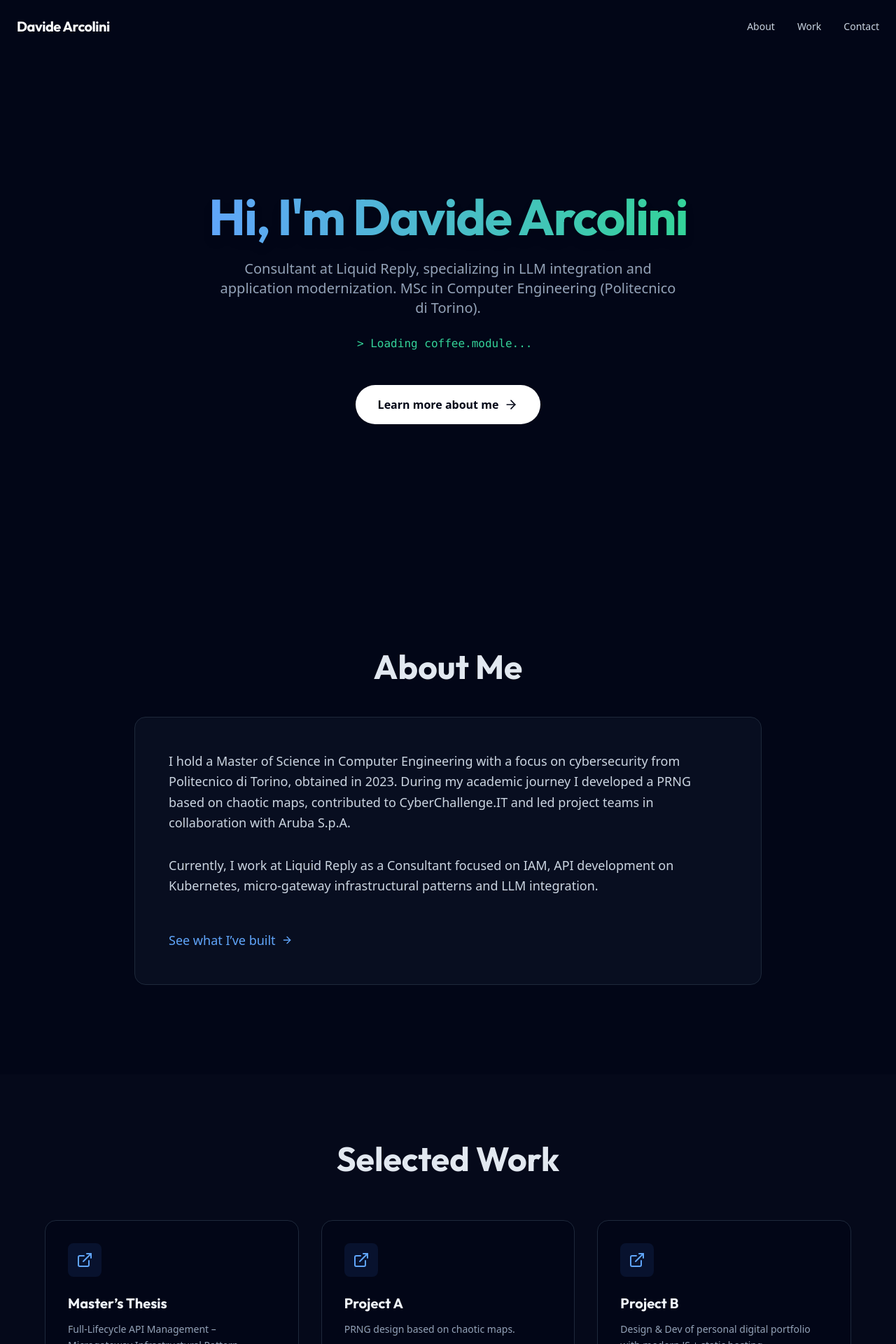
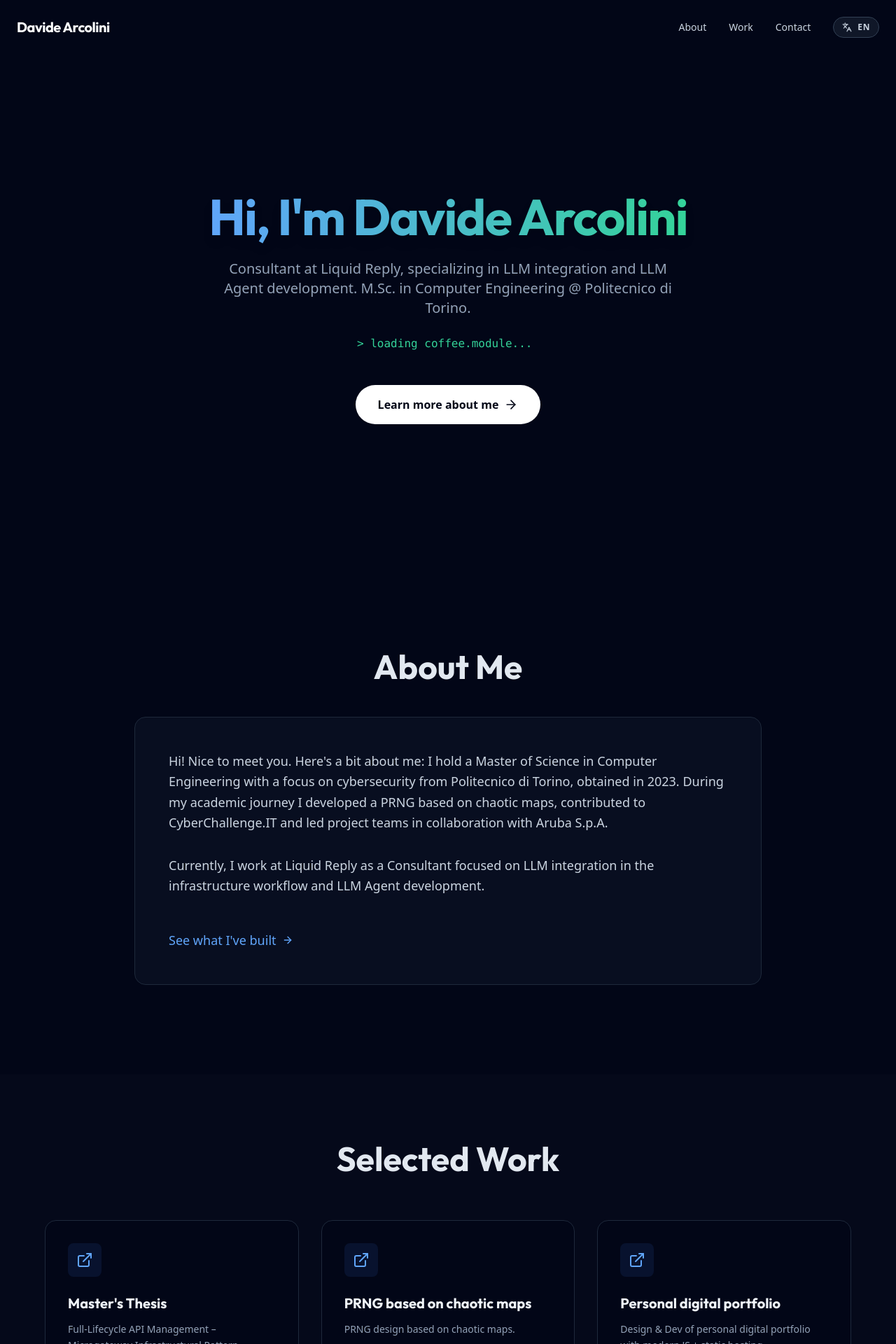
Before and after one commit to dvdr00t/portfolio, a Next.js app: page / in a window 1280 px wide. Shown: the top 1920 px of the page at 70% size. Built offline with nearby package versions, Linux system fonts and the light colour scheme.

Commit message:
feat: added more languages

```diff
--- a/src/app/layout.tsx
+++ b/src/app/layout.tsx
@@ -2,6 +2,7 @@ import type { Metadata } from "next";
 import { Inter, Outfit } from "next/font/google";
 import "./globals.css";
 import { clsx } from "clsx";
+import { LanguageProvider } from "@/context/LanguageContext";
 
 const inter = Inter({ subsets: ["latin"], variable: "--font-inter" });
 const outfit = Outfit({ subsets: ["latin"], variable: "--font-outfit" });
@@ -25,7 +26,7 @@ export default function RootLayout({
           "antialiased bg-slate-950 text-slate-200"
         )}
       >
-        {children}
+        <LanguageProvider>{children}</LanguageProvider>
       </body>
     </html>
   );
--- a/src/components/About.tsx
+++ b/src/components/About.tsx
@@ -3,9 +3,10 @@
 import { motion } from 'framer-motion';
 import Link from 'next/link';
 import { ArrowRight } from 'lucide-react';
-import content from '@/data/content.json';
+import { useLanguage } from '@/context/LanguageContext';
 
 export default function About() {
+    const { content } = useLanguage();
     const { about } = content;
 
     return (
--- a/src/components/Contact.tsx
+++ b/src/components/Contact.tsx
@@ -2,9 +2,10 @@
 
 import { motion } from 'framer-motion';
 import { Mail, Github } from 'lucide-react';
-import content from '@/data/content.json';
+import { useLanguage } from '@/context/LanguageContext';
 
 export default function Contact() {
+    const { content } = useLanguage();
     const { contact } = content;
 
     return (
--- a/src/components/Footer.tsx
+++ b/src/components/Footer.tsx
@@ -1,6 +1,9 @@
-import content from '@/data/content.json';
+'use client';
+
+import { useLanguage } from '@/context/LanguageContext';
 
 export default function Footer() {
+    const { content } = useLanguage();
     const { footer } = content;
     const year = new Date().getFullYear();
 
--- a/src/components/Hero.tsx
+++ b/src/components/Hero.tsx
@@ -3,10 +3,11 @@
 import { motion } from 'framer-motion';
 import { ArrowRight } from 'lucide-react';
 import Link from 'next/link';
-import content from '@/data/content.json';
 import TypewriterEffect from './TypewriterEffect';
+import { useLanguage } from '@/context/LanguageContext';
 
 export default function Hero() {
+    const { content } = useLanguage();
     const { hero } = content;
 
     return (
--- a/src/components/Navbar.tsx
+++ b/src/components/Navbar.tsx
@@ -2,19 +2,21 @@
 
 import { useState, useEffect } from 'react';
 import Link from 'next/link';
-import { Menu, X } from 'lucide-react';
+import { Menu, X, Languages } from 'lucide-react';
 import { motion, AnimatePresence } from 'framer-motion';
 import { clsx } from 'clsx';
-
-const navLinks = [
-    { href: '#about', label: 'About' },
-    { href: '#work', label: 'Work' },
-    { href: '#contact', label: 'Contact' },
-];
+import { useLanguage } from '@/context/LanguageContext';
 
 export default function Navbar() {
     const [isOpen, setIsOpen] = useState(false);
     const [scrolled, setScrolled] = useState(false);
+    const { language, setLanguage, content } = useLanguage();
+
+    const navLinks = [
+        { href: '#about', label: content.navbar.about },
+        { href: '#work', label: content.navbar.work },
+        { href: '#contact', label: content.navbar.contact },
+    ];
 
     useEffect(() => {
         const handleScroll = () => {
@@ -23,6 +25,10 @@ export default function Navbar() {
         window.addEventListener('scroll', handleScroll);
         return () => window.removeEventListener('scroll', handleScroll);
     }, []);
+
+    const toggleLanguage = () => {
+        setLanguage(language === 'en' ? 'it' : 'en');
+    };
 
     return (
         <nav
@@ -40,22 +46,40 @@ export default function Navbar() {
                 <div className="hidden md:flex items-center space-x-8">
                     {navLinks.map((link) => (
                         <Link
-                            key={link.label}
+                            key={link.href}
                             href={link.href}
                             className="text-sm font-medium text-slate-300 hover:text-white transition-colors"
                         >
                             {link.label}
                         </Link>
                     ))}
+
+                    <button
+                        onClick={toggleLanguage}
+                        className="flex items-center gap-2 px-3 py-1.5 rounded-full bg-slate-800/50 hover:bg-slate-800 border border-slate-700 hover:border-slate-600 transition-all text-xs font-semibold uppercase tracking-wider text-slate-300"
+                        title="Switch Language"
+                    >
+                        <Languages className="w-3.5 h-3.5" />
+                        <span>{language}</span>
+                    </button>
                 </div>
 
-                {/* Mobile Menu Button */}
-                <button
-                    className="md:hidden text-slate-300"
-                    onClick={() => setIsOpen(!isOpen)}
-                >
-                    {isOpen ? <X /> : <Menu />}
-                </button>
+                {/* Mobile Menu Button & Language */}
+                <div className="md:hidden flex items-center gap-4">
+                    <button
+                        onClick={toggleLanguage}
+                        className="flex items-center gap-2 px-3 py-1.5 rounded-full bg-slate-800/50 hover:bg-slate-800 border border-slate-700 transition-all text-xs font-semibold uppercase tracking-wider text-slate-300"
+                    >
+                        <span>{language}</span>
+                    </button>
+
+                    <button
+                        className="text-slate-300"
+                        onClick={() => setIsOpen(!isOpen)}
+                    >
+                        {isOpen ? <X /> : <Menu />}
+                    </button>
+                </div>
             </div>
 
             {/* Mobile Nav */}
@@ -70,7 +94,7 @@ export default function Navbar() {
                         <div className="flex flex-col p-6 space-y-4">
                             {navLinks.map((link) => (
                                 <Link
-                                    key={link.label}
+                                    key={link.href}
                                     href={link.href}
                                     className="text-lg font-medium text-slate-300 hover:text-white"
                                     onClick={() => setIsOpen(false)}
--- a/src/components/Work.tsx
+++ b/src/components/Work.tsx
@@ -3,9 +3,10 @@
 import { motion } from 'framer-motion';
 import { ExternalLink, ArrowRight } from 'lucide-react';
 import Link from 'next/link';
-import content from '@/data/content.json';
+import { useLanguage } from '@/context/LanguageContext';
 
 export default function Work() {
+    const { content } = useLanguage();
     const { work } = content;
 
     return (
--- /dev/null
+++ b/src/context/LanguageContext.tsx
@@ -0,0 +1,37 @@
+'use client';
+
+// Context for managing language state across the application
+
+import React, { createContext, useContext, useState, ReactNode } from 'react';
+import en from '../data/en.json';
+import it from '../data/it.json';
+
+type Language = 'en' | 'it';
+
+interface LanguageContextType {
+    language: Language;
+    setLanguage: (lang: Language) => void;
+    content: typeof en;
+}
+
+const LanguageContext = createContext<LanguageContextType | undefined>(undefined);
+
+export function LanguageProvider({ children }: { children: ReactNode }) {
+    const [language, setLanguage] = useState<Language>('en');
+
+    const content = language === 'en' ? en : it;
+
+    return (
+        <LanguageContext.Provider value={{ language, setLanguage, content }}>
+            {children}
+        </LanguageContext.Provider>
+    );
+}
+
+export function useLanguage() {
+    const context = useContext(LanguageContext);
+    if (context === undefined) {
+        throw new Error('useLanguage must be used within a LanguageProvider');
+    }
+    return context;
+}
--- a/src/data/content.json
+++ /dev/null
@@ -1,53 +0,0 @@
-{
-    "hero": {
-        "title": "Hi, I'm Davide Arcolini",
-        "subtitle": "Consultant at Liquid Reply, specializing in LLM integration and application modernization. MSc in Computer Engineering (Politecnico di Torino).",
-        "dynamicText": [
-            "Welcome Elena, I was waiting for you...",
-            "Loading coffee.module...",
-            "Tracking your metadata in the cloud.",
-            "sudo make me a sandwich"
-        ],
-        "cta": "Learn more about me"
-    },
-    "about": {
-        "title": "About Me",
-        "description": [
-            "I hold a Master of Science in Computer Engineering with a focus on cybersecurity from Politecnico di Torino, obtained in 2023. During my academic journey I developed a PRNG based on chaotic maps, contributed to CyberChallenge.IT and led project teams in collaboration with Aruba S.p.A.",
-            "Currently, I work at Liquid Reply as a Consultant focused on IAM, API development on Kubernetes, micro-gateway infrastructural patterns and LLM integration."
-        ],
-        "cta": "See what I’ve built"
-    },
-    "work": {
-        "title": "Selected Work",
-        "projects": [
-            {
-                "title": "Master’s Thesis",
-                "description": "Full-Lifecycle API Management – Microgateway Infrastructural Pattern adopting Kong Gateway."
-            },
-            {
-                "title": "Project A",
-                "description": "PRNG design based on chaotic maps."
-            },
-            {
-                "title": "Project B",
-                "description": "Design & Dev of personal digital portfolio with modern JS + static hosting."
-            }
-        ],
-        "cta": "Get in touch"
-    },
-    "contact": {
-        "title": "Contact",
-        "description": "If you’d like to collaborate, chat or hire me — drop me a line:",
-        "email": "hello@davidearcolini.it",
-        "socials": [
-            {
-                "name": "GitHub",
-                "url": "https://github.com/dvdr00t"
-            }
-        ]
-    },
-    "footer": {
-        "copyright": "Davide Arcolini"
-    }
-}
--- /dev/null
+++ b/src/data/en.json
@@ -0,0 +1,58 @@
+{
+    "navbar": {
+        "about": "About",
+        "work": "Work",
+        "contact": "Contact"
+    },
+    "hero": {
+        "title": "Hi, I'm Davide Arcolini",
+        "subtitle": "Consultant at Liquid Reply, specializing in LLM integration and LLM Agent development. M.Sc. in Computer Engineering @ Politecnico di Torino.",
+        "dynamicText": [
+            "Welcome, I was waiting for you...",
+            "loading coffee.module...",
+            "Tracking your metadata in the cloud.",
+            "sudo make me a sandwich"
+        ],
+        "cta": "Learn more about me"
+    },
+    "about": {
+        "title": "About Me",
+        "description": [
+            "Hi! Nice to meet you. Here's a bit about me: I hold a Master of Science in Computer Engineering with a focus on cybersecurity from Politecnico di Torino, obtained in 2023. During my academic journey I developed a PRNG based on chaotic maps, contributed to CyberChallenge.IT and led project teams in collaboration with Aruba S.p.A.",
+            "Currently, I work at Liquid Reply as a Consultant focused on LLM integration in the infrastructure workflow and LLM Agent development."
+        ],
+        "cta": "See what I've built"
+    },
+    "work": {
+        "title": "Selected Work",
+        "projects": [
+            {
+                "title": "Master's Thesis",
+                "description": "Full-Lifecycle API Management – Microgateway Infrastructural Pattern adopting Kong Gateway."
+            },
+            {
+                "title": "PRNG based on chaotic maps",
+                "description": "PRNG design based on chaotic maps."
+            },
+            {
+                "title": "Personal digital portfolio",
+                "description": "Design & Dev of personal digital portfolio with modern JS + static hosting."
+            }
+        ],
+        "cta": "Get in touch"
+    },
+    "contact": {
+        "title": "Contact",
+        "description": "If you'd like to collaborate, chat or hire me — drop me a line:",
+        "email": "davidearcolini.dev@gmail.com",
+        "socials": [
+            {
+                "name": "GitHub",
+                "url": "https://github.com/dvdr00t"
+            }
+        ]
+    },
+    "footer": {
+        "copyright": "Davide Arcolini"
+    }
+}
--- /dev/null
+++ b/src/data/it.json
@@ -0,0 +1,58 @@
+{
+    "navbar": {
+        "about": "Chi Sono",
+        "work": "Progetti",
+        "contact": "Contatti"
+    },
+    "hero": {
+        "title": "Ciao, sono Davide Arcolini",
+        "subtitle": "Consulente presso Liquid Reply, specializzato in integrazione di LLM e sviluppo di LLM Agent. Laurea Magistrale in Ingegneria Informatica @ Politecnico di Torino.",
+        "dynamicText": [
+            "Benvenuto, ti stavamo aspettando...",
+            "loading coffee.module...",
+            "Tracciamento dei tuoi metadati nel cloud.",
+            "sudo make me a sandwich"
+        ],
+        "cta": "Scopri di più su di me"
+    },
+    "about": {
+        "title": "Chi Sono",
+        "description": [
+            "Ciao! Piacere di conoscerti. Ecco qualche informazione su di me: ho conseguito la Laurea Magistrale in Ingegneria Informatica con specializzazione in cybersecurity presso il Politecnico di Torino nel 2023. Durante il mio percorso accademico ho lavorato allo sviluppo di un PRNG basato su chaotics maps, partecipato al progetto CyberChallenge.IT e guidato team di progetto in collaborazione con Aruba S.p.A.",
+            "Attualmente lavoro in Liquid Reply come consulente focalizzato sull'integrazione di LLM nel workflow infrastrutturale delle aziende e sullo sviluppo di LLM Agent."
+        ],
+        "cta": "Guarda cosa ho costruito"
+    },
+    "work": {
+        "title": "Progetti Selezionati",
+        "projects": [
+            {
+                "title": "Tesi Magistrale",
+                "description": "Full-Lifecycle API Management – Pattern infrastrutturale Microgateway adottando Kong Gateway."
+            },
+            {
+                "title": "PRNG basato su mappe caotiche",
+                "description": "Progettazione di PRNG basato su mappe caotiche."
+            },
+            {
+                "title": "Portfolio digitale personale",
+                "description": "Design & Sviluppo di portfolio digitale personale con JS moderno + hosting statico."
+            }
+        ],
+        "cta": "Contattami"
+    },
+    "contact": {
+        "title": "Contatti",
+        "description": "Se vuoi collaborare, chiacchierare o assumermi — scrivimi:",
+        "email": "davidearcolini.dev@gmail.com",
+        "socials": [
+            {
+                "name": "GitHub",
+                "url": "https://github.com/dvdr00t"
+            }
+        ]
+    },
+    "footer": {
+        "copyright": "Davide Arcolini"
+    }
+}
```
